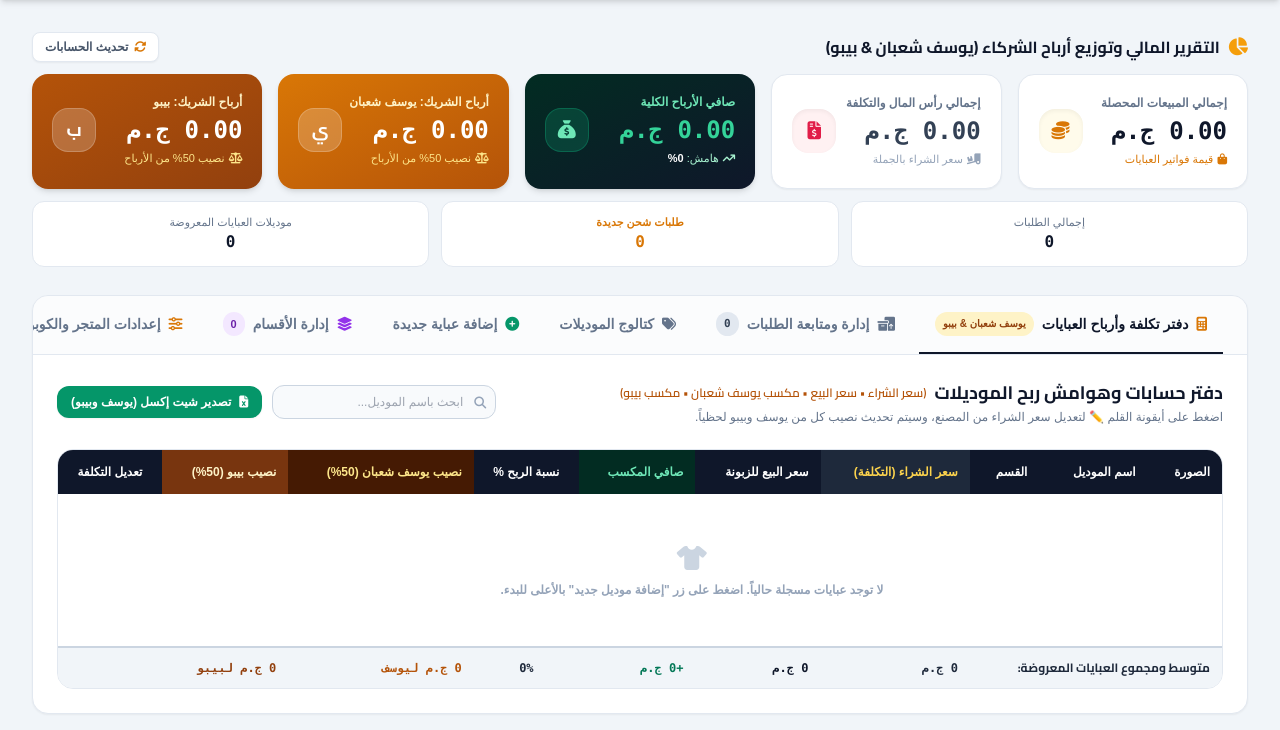
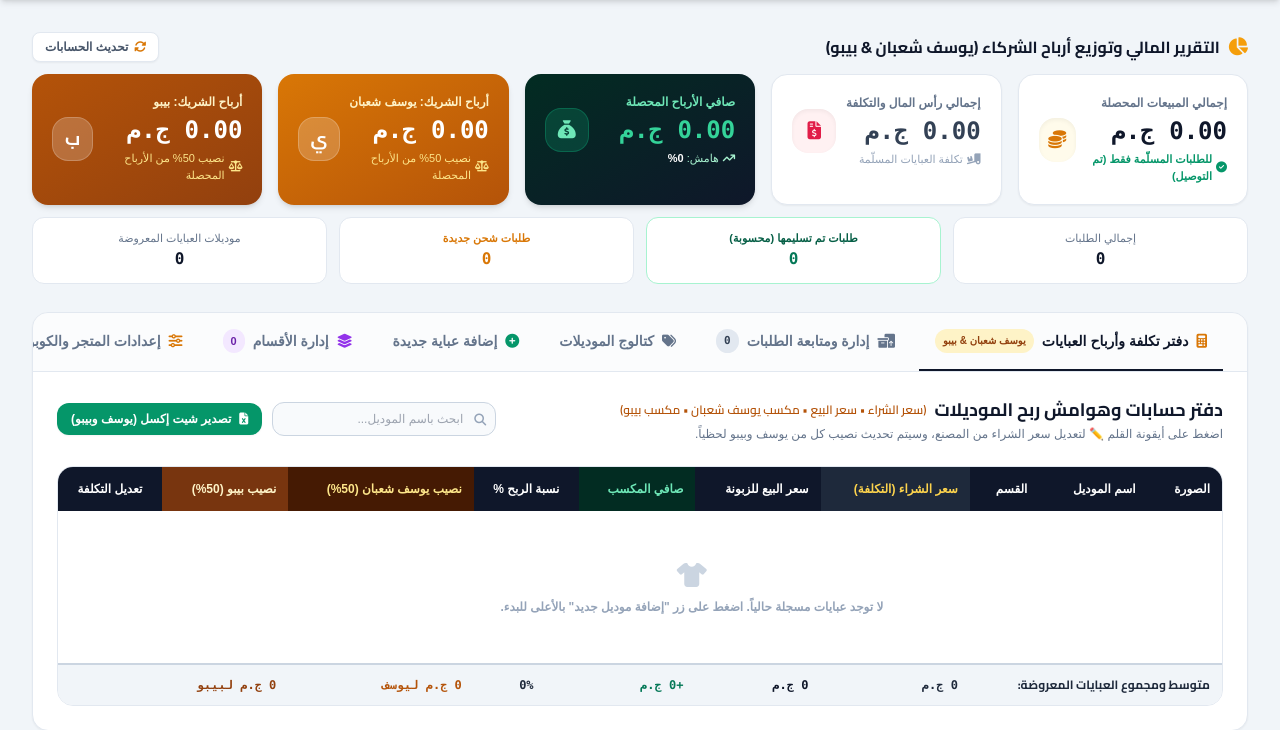
Before and after one commit to youssefbadwi/web-site-bebo, a Flask app: page /admin in a window 1280 px wide. Shown: the part 65-795 px from the top of the page. Run offline with Flask 3, Linux system fonts and the light colour scheme; the visitor is signed in with stand-in values (Sample User, id 1); data that the repository does not hold is empty; some libraries are stand-ins or nearby versions; some web fonts are replaced.

Commit message:
Add files via upload

```diff
--- a/app.py
+++ b/app.py
@@ -1215,13 +1215,19 @@ def get_stats():
     cursor.execute('SELECT id, cost_price, price FROM products')
     prod_costs = {p['id']: float(p['cost_price'] or 0.0) for p in cursor.fetchall()}
 
-    cursor.execute('SELECT COUNT(*) as total_orders, COALESCE(SUM(total_amount), 0) as total_sales FROM orders')
-    order_stats = cursor.fetchone()
+    cursor.execute('SELECT COUNT(*) as total_orders FROM orders')
+    total_orders = cursor.fetchone()[0]
 
-    cursor.execute('SELECT items_json, total_amount FROM orders')
-    orders = cursor.fetchall()
+    cursor.execute('SELECT COUNT(*) FROM orders WHERE status IN ("pending", "قيد الانتظار")')
+    pending_orders = cursor.fetchone()[0]
+
+    cursor.execute('SELECT items_json, total_amount FROM orders WHERE status IN ("delivered", "تم التوصيل")')
+    delivered_orders = cursor.fetchall()
+    delivered_count = len(delivered_orders)
+
+    total_sales = sum(float(ord_row['total_amount'] or 0.0) for ord_row in delivered_orders)
     total_cost = 0.0
-    for ord_row in orders:
+    for ord_row in delivered_orders:
         try:
             items = json.loads(ord_row['items_json'])
             for itm in items:
@@ -1235,18 +1241,16 @@ def get_stats():
     cursor.execute('SELECT COUNT(*) FROM products')
     total_products = cursor.fetchone()[0]
 
-    cursor.execute('SELECT COUNT(*) FROM orders WHERE status = "pending"')
-    pending_orders = cursor.fetchone()[0]
-
     conn.close()
 
-    total_sales = round(float(order_stats['total_sales']), 2)
+    total_sales = round(total_sales, 2)
     net_profit = max(0.0, round(total_sales - total_cost, 2))
     partner_share = round(net_profit / 2.0, 2)
     profit_margin_pct = round((net_profit / total_sales * 100), 1) if total_sales > 0 else 0.0
 
     return jsonify({
-        'total_orders': order_stats['total_orders'],
+        'total_orders': total_orders,
+        'delivered_orders': delivered_count,
         'total_sales': total_sales,
         'total_cost': round(total_cost, 2),
         'net_profit': net_profit,
--- a/supabase_db.py
+++ b/supabase_db.py
@@ -191,13 +191,19 @@ def get_stats():
 
     orders = client.table('orders').select('*').execute().data or []
     total_orders = len(orders)
-    total_sales = sum(float(o.get('total_amount') or 0.0) for o in orders)
+
+    # Filter ONLY DELIVERED orders ('delivered' or 'تم التوصيل')
+    delivered_orders = [
+        o for o in orders
+        if str(o.get('status', '')).strip().lower() in ('delivered', 'تم التوصيل')
+    ]
+    delivered_count = len(delivered_orders)
+
+    total_sales = sum(float(o.get('total_amount') or 0.0) for o in delivered_orders)
     total_cost = 0.0
-    pending_orders = 0
+    pending_orders = sum(1 for o in orders if str(o.get('status', '')).strip().lower() in ('pending', 'قيد الانتظار', 'جديد'))
 
-    for o in orders:
-        if o.get('status') == 'pending':
-            pending_orders += 1
+    for o in delivered_orders:
         try:
             items = json.loads(o['items_json']) if isinstance(o['items_json'], str) else (o['items_json'] or [])
             for itm in items:
@@ -214,6 +220,7 @@ def get_stats():
 
     return {
         'total_orders': total_orders,
+        'delivered_orders': delivered_count,
         'total_sales': round(total_sales, 2),
         'total_cost': round(total_cost, 2),
         'net_profit': net_profit,
--- a/templates/admin.html
+++ b/templates/admin.html
@@ -94,9 +94,9 @@
                         <div>
                             <span class="text-xs font-semibold text-slate-500 block">إجمالي المبيعات المحصلة</span>
                             <h3 id="statSales" class="text-2xl font-extrabold text-slate-900 font-mono mt-1">0.00 ج.م</h3>
-                            <span class="text-[11px] text-amber-600 font-medium flex items-center gap-1 mt-1">
-                                <i class="fa-solid fa-bag-shopping"></i>
-                                <span>قيمة فواتير العبايات</span>
+                            <span class="text-[11px] text-emerald-600 font-bold flex items-center gap-1 mt-1">
+                                <i class="fa-solid fa-circle-check"></i>
+                                <span>للطلبات المسلّمة فقط (تم التوصيل)</span>
                             </span>
                         </div>
                         <div class="w-11 h-11 rounded-2xl bg-amber-50 text-amber-600 flex items-center justify-center text-lg shadow-inner">
@@ -113,7 +113,7 @@
                             <h3 id="statCost" class="text-2xl font-extrabold text-slate-700 font-mono mt-1">0.00 ج.م</h3>
                             <span class="text-[11px] text-slate-400 font-medium flex items-center gap-1 mt-1">
                                 <i class="fa-solid fa-truck-ramp-box"></i>
-                                <span>سعر الشراء بالجملة</span>
+                                <span>تكلفة العبايات المسلّمة</span>
                             </span>
                         </div>
                         <div class="w-11 h-11 rounded-2xl bg-rose-50 text-rose-600 flex items-center justify-center text-lg shadow-inner">
@@ -126,7 +126,7 @@
                 <div class="bg-gradient-to-br from-emerald-950 to-slate-900 text-white rounded-2xl p-5 shadow-md relative overflow-hidden">
                     <div class="flex items-center justify-between">
                         <div>
-                            <span class="text-xs font-semibold text-emerald-300 block">صافي الأرباح الكلية</span>
+                            <span class="text-xs font-semibold text-emerald-300 block">صافي الأرباح المحصلة</span>
                             <h3 id="statProfit" class="text-2xl font-extrabold text-emerald-400 font-mono mt-1">0.00 ج.م</h3>
                             <span class="text-[11px] text-emerald-200 font-medium flex items-center gap-1 mt-1">
                                 <i class="fa-solid fa-arrow-trend-up"></i>
@@ -147,7 +147,7 @@
                             <h3 id="statYoussefShare" class="text-2xl font-extrabold text-white font-mono mt-1">0.00 ج.م</h3>
                             <span class="text-[11px] text-amber-200 font-medium flex items-center gap-1 mt-1">
                                 <i class="fa-solid fa-scale-balanced"></i>
-                                <span>نصيب 50% من الأرباح</span>
+                                <span>نصيب 50% من الأرباح المحصلة</span>
                             </span>
                         </div>
                         <div class="w-11 h-11 rounded-2xl bg-white/20 text-white flex items-center justify-center text-lg border border-white/20 font-bold font-cairo">
@@ -164,7 +164,7 @@
                             <h3 id="statBiboShare" class="text-2xl font-extrabold text-white font-mono mt-1">0.00 ج.م</h3>
                             <span class="text-[11px] text-amber-200 font-medium flex items-center gap-1 mt-1">
                                 <i class="fa-solid fa-scale-balanced"></i>
-                                <span>نصيب 50% من الأرباح</span>
+                                <span>نصيب 50% من الأرباح المحصلة</span>
                             </span>
                         </div>
                         <div class="w-11 h-11 rounded-2xl bg-white/20 text-white flex items-center justify-center text-lg border border-white/20 font-bold font-cairo">
@@ -176,10 +176,14 @@
             </div>
 
             <!-- Operational mini strip -->
-            <div class="grid grid-cols-3 gap-3 mt-3">
+            <div class="grid grid-cols-2 sm:grid-cols-4 gap-3 mt-3">
                 <div class="bg-white p-3 rounded-xl border border-slate-200 text-center">
                     <span class="text-[11px] text-slate-500 block">إجمالي الطلبات</span>
                     <span id="statOrders" class="font-mono font-bold text-base text-slate-900">0</span>
+                </div>
+                <div class="bg-white p-3 rounded-xl border border-emerald-200 text-center bg-emerald-50/40">
+                    <span class="text-[11px] text-emerald-800 font-bold block">طلبات تم تسليمها (محسوبة)</span>
+                    <span id="statDelivered" class="font-mono font-bold text-base text-emerald-700">0</span>
                 </div>
                 <div class="bg-white p-3 rounded-xl border border-slate-200 text-center">
                     <span class="text-[11px] text-amber-600 font-semibold block">طلبات شحن جديدة</span>
@@ -956,6 +960,9 @@
                 document.getElementById('statBiboShare').innerText = `${shareBibo.toFixed(2)} ج.م`;
 
                 document.getElementById('statOrders').innerText = data.total_orders;
+                if (document.getElementById('statDelivered')) {
+                    document.getElementById('statDelivered').innerText = data.delivered_orders !== undefined ? data.delivered_orders : 0;
+                }
                 document.getElementById('statPending').innerText = data.pending_orders;
                 document.getElementById('statProducts').innerText = data.total_products;
             } catch (e) {
```
